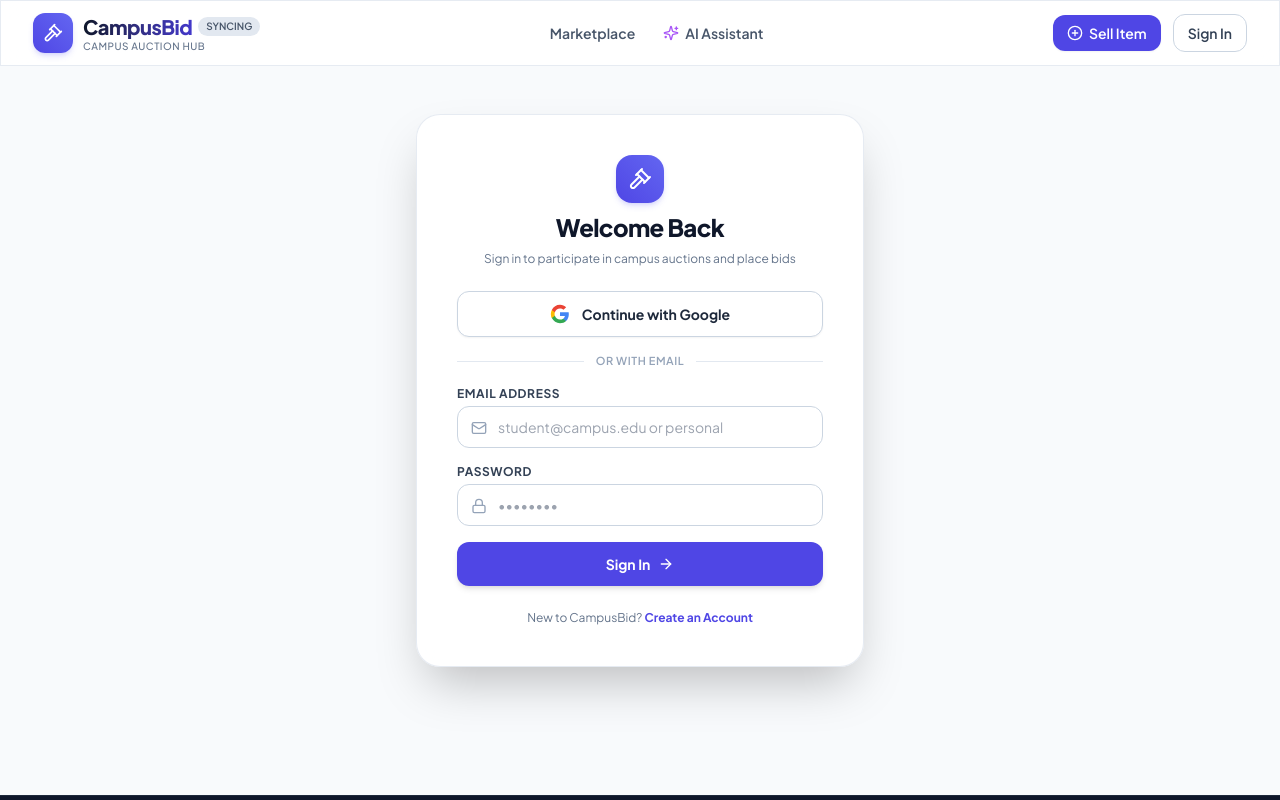
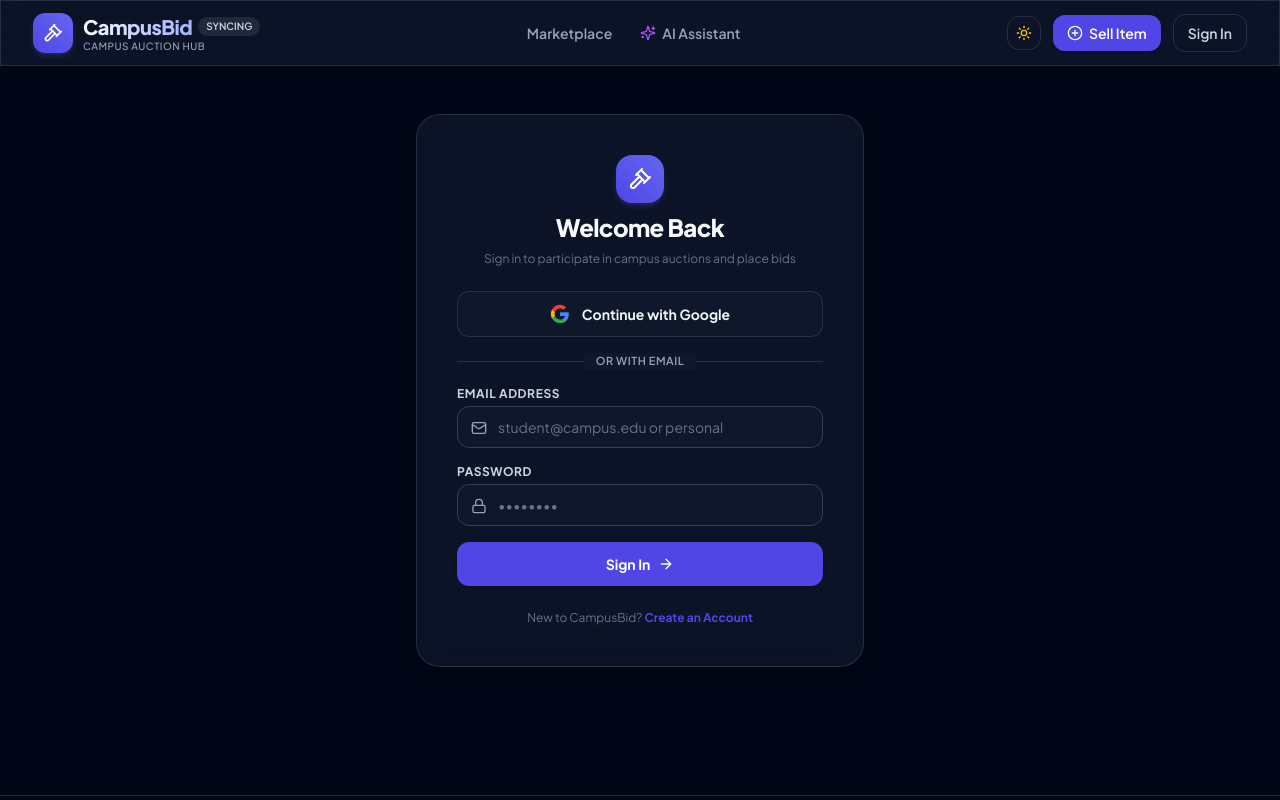
Before and after one commit to lokesh-34/Campus_auction, a React (Vite) app in the folder client/: page /login in a window 1280 px wide. Shown: the top 800 px of the page. Built offline with nearby package versions, Linux system fonts and the light colour scheme; no server answers.

Commit message:
Enabled dark theme throughout the project.

```diff
--- a/client/src/App.jsx
+++ b/client/src/App.jsx
@@ -1,5 +1,6 @@
 import React from 'react';
 import { BrowserRouter, Routes, Route, Navigate } from 'react-router-dom';
+import { ThemeProvider } from './contexts/ThemeContext.jsx';
 import { AuthProvider } from './contexts/AuthContext.jsx';
 import { SocketProvider } from './contexts/SocketContext.jsx';
 import { Navbar } from './components/Navbar.jsx';
@@ -20,10 +21,11 @@
 
 export default function App() {
   return (
+    <ThemeProvider>
       <BrowserRouter>
         <AuthProvider>
           <SocketProvider>
-          <div className="min-h-screen flex flex-col bg-slate-50 text-slate-900 font-['Plus_Jakarta_Sans',sans-serif]">
+            <div className="min-h-screen flex flex-col bg-slate-50 dark:bg-slate-950 text-slate-900 dark:text-slate-100 font-['Plus_Jakarta_Sans',sans-serif] transition-colors duration-200">
               <Navbar />
               <main className="flex-1">
                 <Routes>
@@ -88,5 +90,6 @@
           </SocketProvider>
         </AuthProvider>
       </BrowserRouter>
+    </ThemeProvider>
   );
 }
--- a/client/src/components/Navbar.jsx
+++ b/client/src/components/Navbar.jsx
@@ -11,16 +11,25 @@
   LogOut,
   LayoutDashboard,
   PackageCheck,
+  Sun,
+  Moon,
 } from 'lucide-react';
 import { useAuth } from '../contexts/AuthContext.jsx';
 import { useSocket } from '../contexts/SocketContext.jsx';
+import { useTheme } from '../contexts/ThemeContext.jsx';
 import { api } from '../services/api.js';
+import {
+  requestDesktopNotificationPermission,
+  sendTestDesktopNotification,
+  getDesktopNotificationPermission,
+} from '../services/desktopNotifications.js';
 
 export function Navbar() {
   const location = useLocation();
   const navigate = useNavigate();
   const { mongoUser, isAuthenticated, logout } = useAuth();
   const { isConnected, socket } = useSocket();
+  const { isDark, toggleTheme } = useTheme();
   const [unreadCount, setUnreadCount] = useState(0);
   const [userDropdownOpen, setUserDropdownOpen] = useState(false);
 
@@ -60,14 +69,14 @@
           </div>
           <div>
             <div className="flex items-center gap-1.5">
-              <span className="text-xl font-extrabold tracking-tight bg-gradient-to-r from-slate-900 via-brand-900 to-brand-700 bg-clip-text text-transparent">
+              <span className="text-xl font-extrabold tracking-tight bg-gradient-to-r from-slate-900 via-brand-900 to-brand-700 dark:from-white dark:via-brand-200 dark:to-indigo-300 bg-clip-text text-transparent">
                 CampusBid
               </span>
-              <span className={isConnected ? 'badge-live' : 'px-2 py-0.5 rounded-full text-[10px] bg-slate-200 text-slate-600 font-semibold'}>
+              <span className={isConnected ? 'badge-live' : 'px-2 py-0.5 rounded-full text-[10px] bg-slate-200 dark:bg-slate-800 text-slate-600 dark:text-slate-300 font-semibold'}>
                 {isConnected ? 'LIVE' : 'SYNCING'}
               </span>
             </div>
-            <p className="text-[10px] font-medium text-slate-500 tracking-wider uppercase -mt-0.5">
+            <p className="text-[10px] font-medium text-slate-500 dark:text-slate-400 tracking-wider uppercase -mt-0.5">
               Campus Auction Hub
             </p>
           </div>
@@ -112,7 +121,22 @@
         </nav>
 
         {/* Actions */}
-        <div className="flex items-center gap-3">
+        <div className="flex items-center gap-2 sm:gap-3">
+          {/* Theme Toggle Button */}
+          <button
+            type="button"
+            onClick={toggleTheme}
+            aria-label={isDark ? 'Switch to light theme' : 'Switch to dark theme'}
+            title={isDark ? 'Switch to light theme' : 'Switch to dark theme'}
+            className="p-2 rounded-xl border border-slate-200 text-slate-600 hover:bg-slate-100 transition-colors"
+          >
+            {isDark ? (
+              <Sun className="w-4 h-4 text-amber-400 hover:rotate-45 transition-transform" />
+            ) : (
+              <Moon className="w-4 h-4 text-slate-600 hover:-rotate-12 transition-transform" />
+            )}
+          </button>
+
           <Link
             to="/create-listing"
             className="flex items-center gap-1.5 px-3.5 py-2 rounded-xl bg-gradient-to-r from-brand-600 to-indigo-600 text-white text-sm font-semibold shadow-sm hover:from-brand-700 hover:to-indigo-700 hover:shadow transition-all"
@@ -185,6 +209,19 @@
                     </Link>
 
                     <button
+                      onClick={toggleTheme}
+                      className="w-full text-left flex items-center justify-between px-4 py-2.5 text-slate-700 hover:bg-slate-100 transition-colors"
+                    >
+                      <span className="flex items-center gap-2">
+                        {isDark ? <Sun className="w-4 h-4 text-amber-400" /> : <Moon className="w-4 h-4 text-slate-600" />}
+                        <span>Theme</span>
+                      </span>
+                      <span className="text-[10px] font-bold text-slate-700 bg-slate-100 px-2 py-0.5 rounded-md">
+                        {isDark ? 'Dark 🌙' : 'Light ☀️'}
+                      </span>
+                    </button>
+
+                    <button
                       onClick={async () => {
                         try {
                           await requestDesktopNotificationPermission();
--- /dev/null
+++ b/client/src/contexts/ThemeContext.jsx
@@ -0,0 +1,65 @@
+import React, { createContext, useContext, useEffect, useState } from 'react';
+
+const ThemeContext = createContext({
+  theme: 'dark',
+  isDark: true,
+  toggleTheme: () => {},
+  setTheme: () => {},
+});
+
+export function ThemeProvider({ children }) {
+  const [theme, setThemeState] = useState(() => {
+    try {
+      const savedTheme = localStorage.getItem('campusbid_theme');
+      if (savedTheme === 'light' || savedTheme === 'dark') {
+        return savedTheme;
+      }
+      return 'dark'; // Default to dark theme as requested
+    } catch {
+      return 'dark';
+    }
+  });
+
+  const isDark = theme === 'dark';
+
+  useEffect(() => {
+    const root = document.documentElement;
+    if (isDark) {
+      root.classList.add('dark');
+      root.style.colorScheme = 'dark';
+    } else {
+      root.classList.remove('dark');
+      root.style.colorScheme = 'light';
+    }
+
+    try {
+      localStorage.setItem('campusbid_theme', theme);
+    } catch (e) {
+      console.warn('Unable to persist theme preference', e);
+    }
+  }, [theme, isDark]);
+
+  const toggleTheme = () => {
+    setThemeState((prev) => (prev === 'dark' ? 'light' : 'dark'));
+  };
+
+  const setTheme = (newTheme) => {
+    if (newTheme === 'dark' || newTheme === 'light') {
+      setThemeState(newTheme);
+    }
+  };
+
+  return (
+    <ThemeContext.Provider value={{ theme, isDark, toggleTheme, setTheme }}>
+      {children}
+    </ThemeContext.Provider>
+  );
+}
+
+export function useTheme() {
+  const context = useContext(ThemeContext);
+  if (!context) {
+    throw new Error('useTheme must be used within a ThemeProvider');
+  }
+  return context;
+}
--- a/client/src/index.css
+++ b/client/src/index.css
@@ -7,11 +7,22 @@
     --brand-primary: #4f46e5;
     --brand-dark: #0f172a;
     --brand-accent: #f59e0b;
+    color-scheme: light;
+  }
+
+  .dark {
+    color-scheme: dark;
   }
 
   body {
-    @apply bg-slate-50 text-slate-900 antialiased selection:bg-indigo-500 selection:text-white;
+    @apply bg-slate-50 text-slate-900 antialiased selection:bg-indigo-500 selection:text-white transition-colors duration-200;
     font-feature-settings: "cv02", "cv03", "cv04", "cv11";
+  }
+
+  .dark body {
+    background-color: #090d16;
+    color: #f8fafc;
+    @apply selection:bg-indigo-600 selection:text-white;
   }
 }
 
@@ -20,14 +31,33 @@
   backdrop-filter: blur(12px);
   -webkit-backdrop-filter: blur(12px);
   border: 1px solid rgba(226, 232, 240, 0.85);
+  transition: background-color 0.2s ease, border-color 0.2s ease, box-shadow 0.2s ease;
+}
+
+.dark .glass-panel {
+  background: rgba(15, 23, 42, 0.82);
+  backdrop-filter: blur(14px);
+  -webkit-backdrop-filter: blur(14px);
+  border: 1px solid rgba(51, 65, 85, 0.65);
+  box-shadow: 0 4px 20px -2px rgba(0, 0, 0, 0.5);
 }
 
 .gradient-hero {
   background: radial-gradient(circle at 10% 20%, rgba(99, 102, 241, 0.12) 0%, rgba(244, 63, 94, 0.05) 50%, rgba(255, 255, 255, 0) 100%);
 }
 
+.dark .gradient-hero {
+  background: radial-gradient(circle at 10% 20%, rgba(99, 102, 241, 0.22) 0%, rgba(244, 63, 94, 0.08) 50%, rgba(9, 13, 22, 0) 100%);
+}
+
 .badge-live {
   @apply relative inline-flex items-center gap-1.5 px-2.5 py-0.5 rounded-full text-xs font-semibold bg-emerald-50 text-emerald-700 border border-emerald-200;
+}
+
+.dark .badge-live {
+  background-color: rgba(6, 78, 59, 0.35);
+  color: #6ee7b7;
+  border-color: rgba(16, 185, 129, 0.4);
 }
 
 .badge-live::before {
@@ -38,3 +68,155 @@
 .badge-sniping {
   @apply relative inline-flex items-center gap-1 px-2.5 py-0.5 rounded-full text-xs font-bold bg-amber-50 text-amber-700 border border-amber-300 animate-pulse;
 }
+
+.dark .badge-sniping {
+  background-color: rgba(120, 53, 15, 0.35);
+  color: #fcd34d;
+  border-color: rgba(245, 158, 11, 0.4);
+}
+
+/* Form inputs & controls in dark mode */
+.dark input:not([type="checkbox"]):not([type="radio"]):not([type="range"]),
+.dark select,
+.dark textarea {
+  background-color: #0f172a;
+  color: #f8fafc;
+  border-color: #334155;
+}
+
+.dark input:focus,
+.dark select:focus,
+.dark textarea:focus {
+  border-color: #6366f1;
+}
+
+.dark input::placeholder,
+.dark textarea::placeholder {
+  color: #64748b;
+}
+
+/* Neutral text colors in dark mode */
+.dark .text-slate-900 {
+  color: #f8fafc;
+}
+
+.dark .text-slate-800 {
+  color: #f1f5f9;
+}
+
+.dark .text-slate-700 {
+  color: #cbd5e1;
+}
+
+.dark .text-slate-600 {
+  color: #94a3b8;
+}
+
+.dark .text-slate-500 {
+  color: #64748b;
+}
+
+/* Surfaces and cards in dark mode */
+.dark .bg-white {
+  background-color: #0f172a;
+}
+
+.dark .bg-slate-50 {
+  background-color: #090d16;
+}
+
+.dark .bg-slate-50\/70,
+.dark .bg-slate-50\/80 {
+  background-color: rgba(15, 23, 42, 0.6);
+}
+
+.dark .bg-slate-100 {
+  background-color: #1e293b;
+}
+
+.dark .bg-slate-200 {
+  background-color: #334155;
+  color: #cbd5e1;
+}
+
+.dark div.bg-slate-900 {
+  background-color: #1e293b;
+  border: 1px solid rgba(51, 65, 85, 0.6);
+}
+
+/* Buttons and active pills in dark mode */
+.dark button.bg-slate-900,
+.dark a.bg-slate-900 {
+  background-color: #4f46e5;
+  color: #ffffff;
+}
+
+.dark button.bg-slate-900:hover,
+.dark a.bg-slate-900:hover {
+  background-color: #4338ca;
+}
+
+/* Accent chips and notification pills in dark mode */
+.dark .bg-brand-50 {
+  background-color: rgba(99, 102, 241, 0.15);
+  color: #c7d2fe;
+}
+
+.dark .bg-purple-50,
+.dark .bg-purple-100 {
+  background-color: rgba(168, 85, 247, 0.15);
+  color: #e9d5ff;
+}
+
+.dark .bg-emerald-50 {
+  background-color: rgba(6, 78, 59, 0.3);
+  color: #6ee7b7;
+}
+
+.dark .bg-amber-50 {
+  background-color: rgba(120, 53, 15, 0.3);
+  color: #fcd34d;
+}
+
+.dark .bg-rose-50 {
+  background-color: rgba(159, 18, 57, 0.3);
+  color: #fda4af;
+}
+
+.dark .text-brand-900,
+.dark .text-brand-700 {
+  color: #a5b4fc;
+}
+
+/* Borders in dark mode */
+.dark .border-slate-100,
+.dark .border-slate-200,
+.dark .border-slate-200\/80,
+.dark .border-slate-200\/90,
+.dark .border-slate-300,
+.dark .border-slate-300\/80 {
+  border-color: rgba(51, 65, 85, 0.65);
+}
+
+/* Hover surfaces in dark mode */
+.dark .hover\:bg-slate-50:hover,
+.dark .hover\:bg-slate-50\/50:hover {
+  background-color: #1e293b;
+}
+
+.dark .hover\:bg-slate-100:hover,
+.dark .hover\:bg-slate-100\/60:hover {
+  background-color: #1e293b;
+}
+
+/* Modal and backdrop in dark mode */
+.dark .bg-slate-900\/60 {
+  background-color: rgba(0, 0, 0, 0.75);
+}
+
+/* Footer in dark mode */
+footer.bg-slate-900,
+.dark footer.bg-slate-900 {
+  background-color: #030712;
+  border-color: #1f2937;
+}
--- a/client/tailwind.config.js
+++ b/client/tailwind.config.js
@@ -1,5 +1,6 @@
 /** @type {import('tailwindcss').Config} */
 export default {
+  darkMode: 'class',
   content: [
     "./index.html",
     "./src/**/*.{js,ts,jsx,tsx}",
```
Also changed, not shown: client/index.html (+16 -2 lines). Lines whose indentation alone changed are shown as unchanged.
